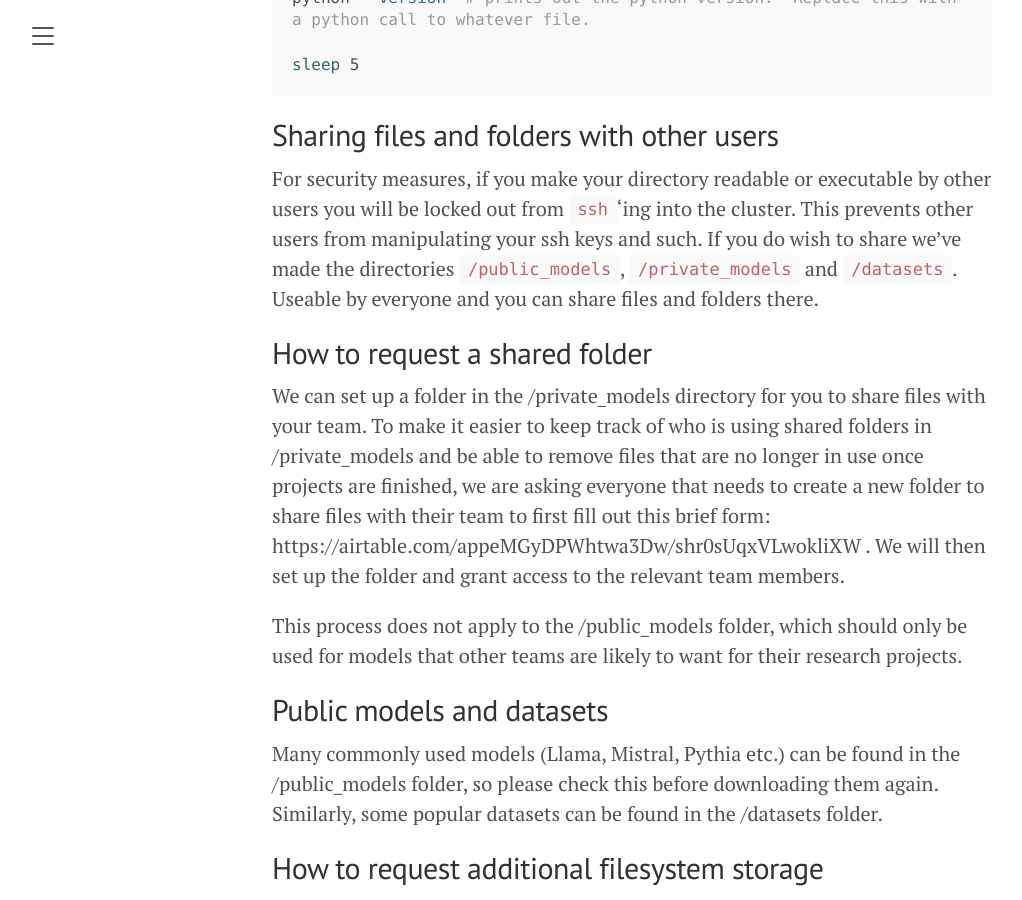
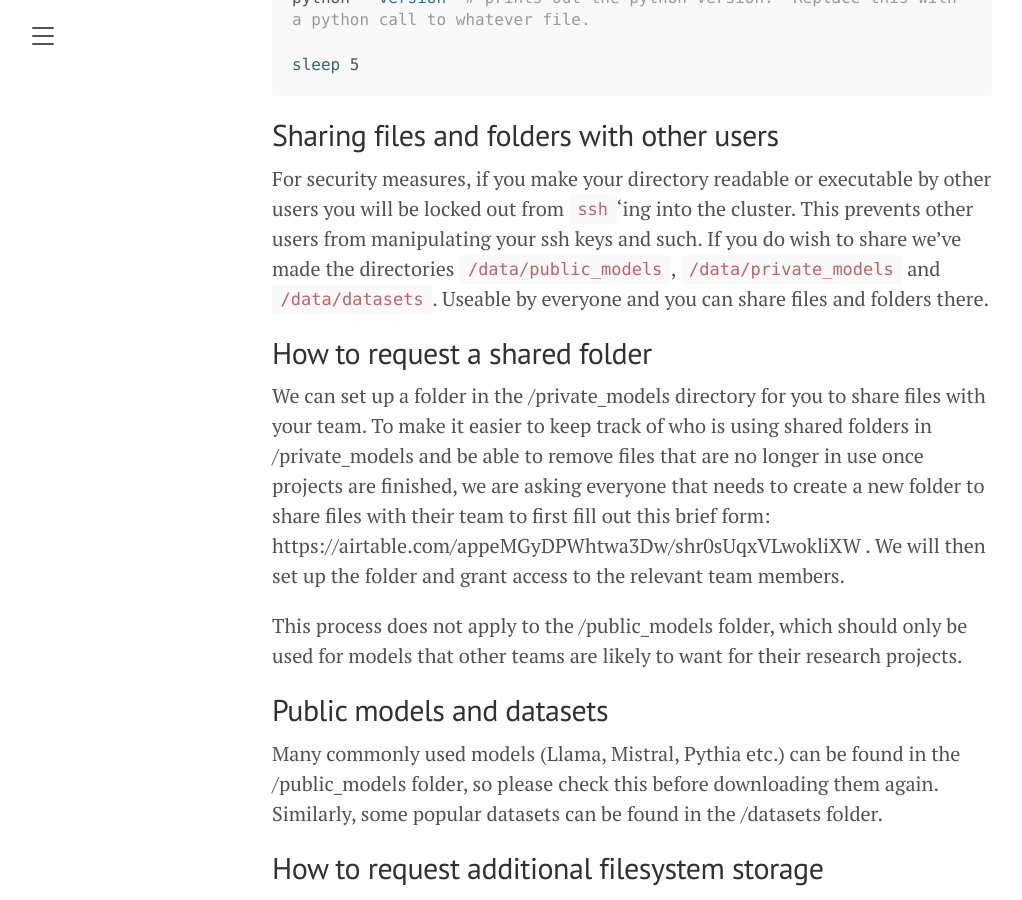
Before and after one commit to centerforaisafety/cluster-docs-old, a Jekyll site: the page built from _posts/2023-05-03-cais-cluster-documentation.md, in a window 1280 px wide and 900 px high, scrolled down 3515 px. Shown: the whole window, without its empty margins (8-1030 px from the left). Built offline with Jekyll 4.4.1, drawn with Linux system fonts in a browser that asks for light colours.

Commit message:
Fix /data/ paths in documentation

```diff
--- a/_posts/2023-05-03-cais-cluster-documentation.md
+++ b/_posts/2023-05-03-cais-cluster-documentation.md
@@ -118,7 +118,7 @@ sleep 5
 
 ## Sharing files and folders with other users
 
-For security measures, if you make your directory readable or executable by other users you will be locked out from `ssh`'ing into the cluster. This prevents other users from manipulating your ssh keys and such.  If you do wish to share we've made the directories `/public_models`, `/private_models` and `/datasets`. Useable by everyone and you can share files and folders there.
+For security measures, if you make your directory readable or executable by other users you will be locked out from `ssh`'ing into the cluster. This prevents other users from manipulating your ssh keys and such.  If you do wish to share we've made the directories `/data/public_models`, `/data/private_models` and `/data/datasets`. Useable by everyone and you can share files and folders there.
 
 ## How to request a shared folder
 
```
